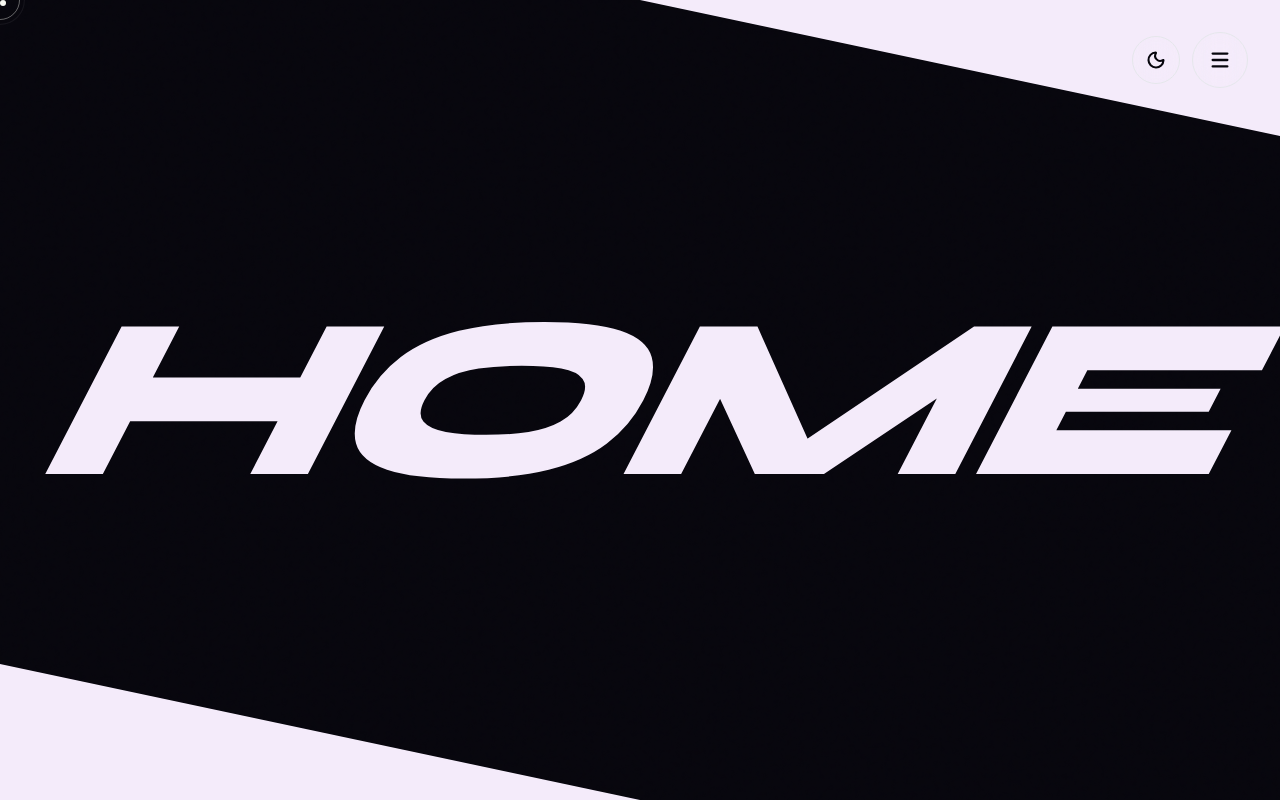
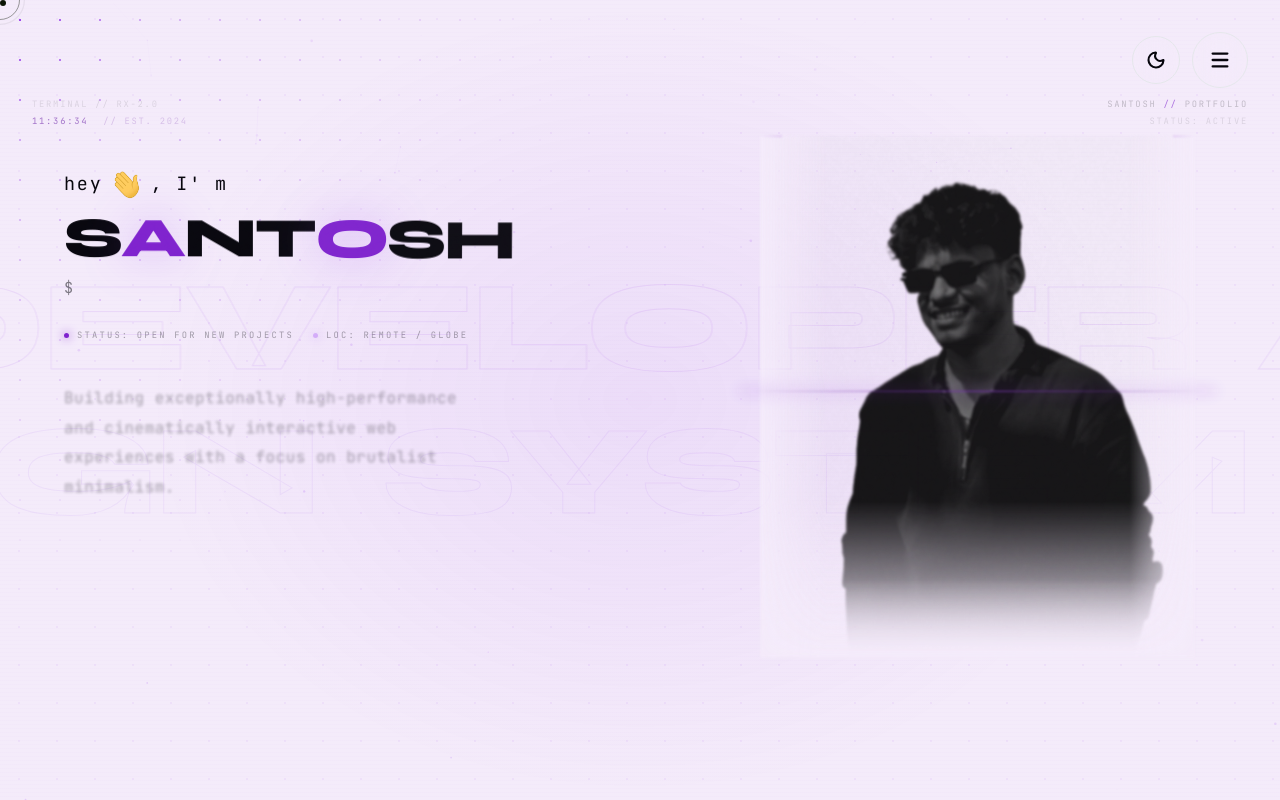
Before and after one commit to santoshDEV04/MyPortfolio2.O, a React (Vite) app: page /#/ in a window 1280 px wide. Shown: the top 800 px of the page. Built offline with nearby package versions, Linux system fonts and the light colour scheme.

Commit message:
feat: add PageTransition component for route animation support

```diff
--- a/src/components/PageTransition.jsx
+++ b/src/components/PageTransition.jsx
@@ -1,66 +1,19 @@
 import { motion } from 'framer-motion';
-import { useLocation } from 'react-router-dom';
-import { useTransition, PAGE_NAMES } from '../context/TransitionContext';
-import { useSound } from '../context/SoundContext';
-import { useEffect } from 'react';
 
 // ─── Timing & Easing ───────────────────────────────────────────────────────
-const T_DURATION = 0.8;
-const EASE = [0.76, 0, 0.24, 1];
+const T_DURATION = 0.4;
+const EASE = [0.22, 1, 0.36, 1];
 
 export default function PageTransition({ children }) {
-  const location = useLocation();
-  const { pendingLabel } = useTransition();
-  const { playSound } = useSound();
-
-  // Prefer the pending label (target) over the current pathname (source)
-  const label = pendingLabel || PAGE_NAMES[location.pathname] || 'SANTOSH';
-
-  // Sound removed per user request
-
   return (
-    <>
-      {/* ── Diagonal Overlay 1 (Violet) ── */}
-      <motion.div
-        className="fixed inset-0 z-[9991] bg-vl pointer-events-none"
-        initial={{ skewY: 12, y: "0%" }}
-        animate={{ y: "-160%", skewY: 12 }}
-        exit={{ y: "0%", skewY: 12 }}
-        transition={{ duration: T_DURATION, ease: EASE }}
-      />
-
-      {/* ── Diagonal Overlay 2 (Foreground matched) ── */}
-      <motion.div
-        className="fixed inset-0 z-[9992] bg-fg pointer-events-none"
-        initial={{ skewY: 12, y: "0%" }}
-        animate={{ y: "-160%", skewY: 12 }}
-        exit={{ y: "0%", skewY: 12 }}
-        transition={{ duration: T_DURATION, delay: 0.05, ease: EASE }}
-      />
-
-      {/* ── Massive Branded Text ── */}
-      <div className="fixed inset-0 z-[9993] flex items-center justify-center pointer-events-none overflow-hidden">
-        <motion.h1
-          className="text-[18vw] font-heading font-black text-bg italic tracking-tighter"
-          initial={{ x: "0%", skewX: -15, opacity: 1 }}
-          animate={{ x: "160%", skewX: -15, opacity: 1 }}
-          exit={{ x: "0%", skewX: -15, opacity: 1 }}
-          transition={{ duration: T_DURATION + 0.2, ease: "power4.inOut" }}
-        >
-          {label}
-        </motion.h1>
-      </div>
-
-      {/* ── Page Content ── */}
-      <motion.div
-        className="w-full min-h-[100dvh]"
-        initial={{ opacity: 0, scale: 0.98 }}
-        animate={{ opacity: 1, scale: 1 }}
-        exit={{ opacity: 0, scale: 1.02 }}
-        transition={{ duration: 0.5, delay: 0.1, ease: EASE }}
-      >
-        {children}
-      </motion.div>
-    </>
+    <motion.div
+      className="w-full min-h-[100dvh]"
+      initial={{ opacity: 0 }}
+      animate={{ opacity: 1 }}
+      exit={{ opacity: 0 }}
+      transition={{ duration: T_DURATION, ease: EASE }}
+    >
+      {children}
+    </motion.div>
   );
 }
```
